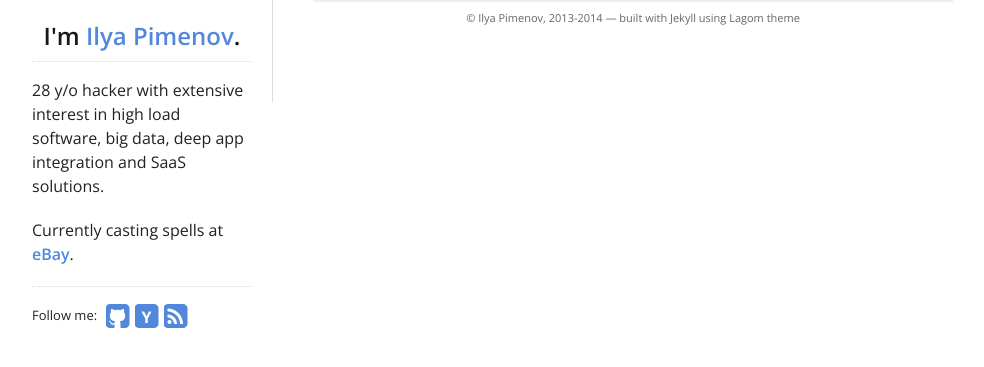
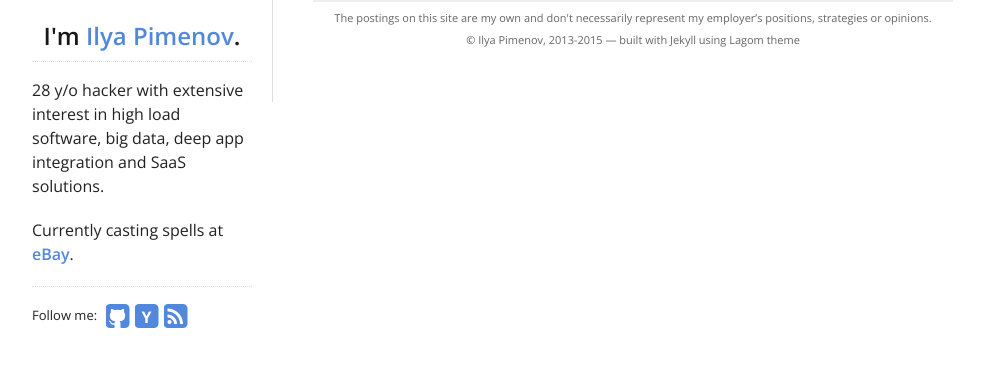
Before and after one commit to ilya-pi/ilyapimenov.com, a Jekyll site: the page built from index.html, in a window 1280 px wide, cut to the strip 330-907 px from the top of the page. Shown: the top 367 px of the strip, without its empty margins (138-1122 px from the left). Built offline with Jekyll 4.4.1, drawn with Linux system fonts in a browser that asks for light colours.

Commit message:
Added a disclaimer on the postings, views and opinions.

```diff
--- a/_config.yml
+++ b/_config.yml
@@ -26,4 +26,4 @@ theme:
   google_analytics_key: UA-64421368-1
 
   # Toggle "Postings are my own" disclaimer in footer
-  show_disclaimer: false
+  show_disclaimer: true
--- a/_includes/footer.html
+++ b/_includes/footer.html
@@ -1,12 +1,9 @@
 <div class="disclaimer">
-  {% if site.theme.show_disclaimer %}
   <p>
-    The postings on this site are my own and don't necessarily represent my
-    employer’s positions, strategies or opinions.
-  </p>
-  {% endif %}
+    {% if site.theme.show_disclaimer %}
+        The postings on this site are my own and don't necessarily represent my employer’s positions, strategies or opinions.<br/>
+    {% endif %}
 
-  <p>
-    © {{ site.theme.name }}, 2013-2014 &mdash; built with Jekyll using Lagom theme
+    © {{ site.theme.name }}, 2013-2015 &mdash; built with Jekyll using Lagom theme
   </p>
 </div>
```
Also changed, not shown: 6 other files.
